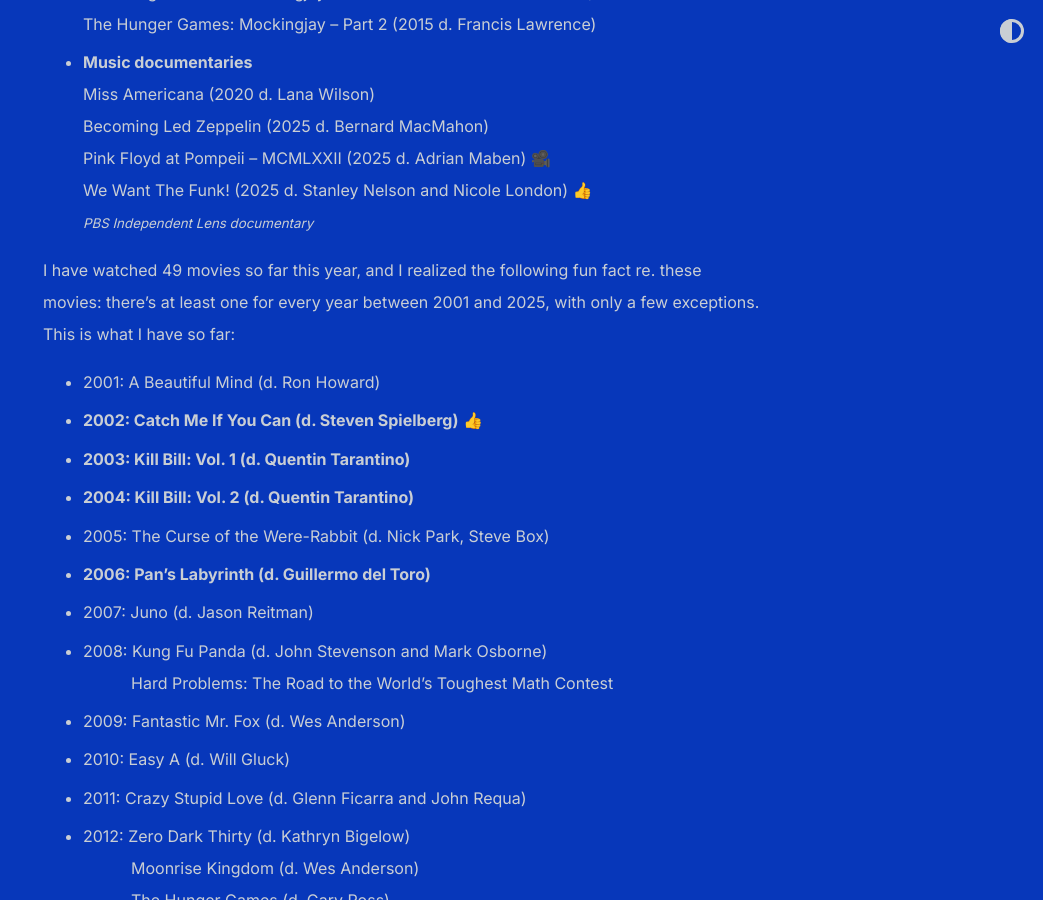
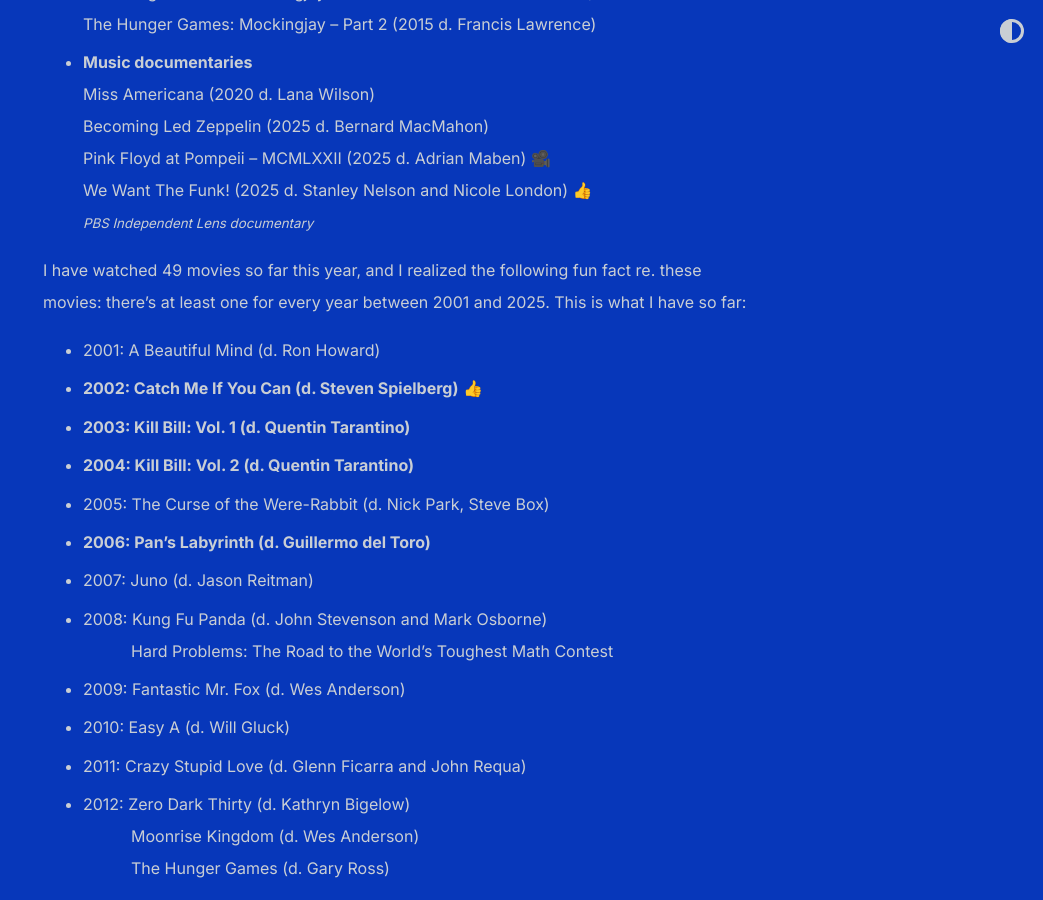
Before and after one commit to shihankanungo/shihankanungo.github.io, a Jekyll site: the page built from movies.md, in a window 1280 px wide and 900 px high, scrolled down 3013 px. Shown: the whole window, without its empty margins (237-1280 px from the left). Built offline with Jekyll 4.4.1, drawn with Linux system fonts in a browser that asks for light colours; some of the changed text lies outside the part shown.

Commit message:
Update movies.md

```diff
--- a/movies.md
+++ b/movies.md
@@ -71,7 +71,7 @@
   Pink Floyd at Pompeii – MCMLXXII (2025 d. Adrian Maben) 🎥 <br>
   We Want The Funk! (2025 d. Stanley Nelson and Nicole London) 👍 <br> <small>_PBS Independent Lens documentary_</small>
 
-I have watched 49 movies so far this year, and I realized the following fun fact re. these movies: there's at least one for every year between 2001 and 2025, with only a few exceptions. This is what I have so far:
+I have watched 49 movies so far this year, and I realized the following fun fact re. these movies: there's at least one for every year between 2001 and 2025. This is what I have so far:
 
 - 2001: A Beautiful Mind (d. Ron Howard)
 - **2002: Catch Me If You Can (d. Steven Spielberg)**  👍
@@ -114,7 +114,7 @@
   &emsp;&emsp;&emsp;Pink Floyd at Pompeii – MCMLXXII (d. Adrian Maben) 🎥 <br>
   &emsp;&emsp;&emsp;We Want The Funk! (d. Stanley Nelson and Nicole London) 👍
 
-With only a few gaps left, it seems like a fun end-of-year project to finish the set &mdash; one movie per missing year. I might as well try to fill in those remaining slots over the next few days and complete the streak (these will be indicated in bold font). This is my current wishlist:
+This is my current wishlist:
 
 - 2000: Almost Famous (d. Cameron Crowe) 2h 2m
 - 2011: A Separation (d. Asghar Farhadi) 2h 3m
```
